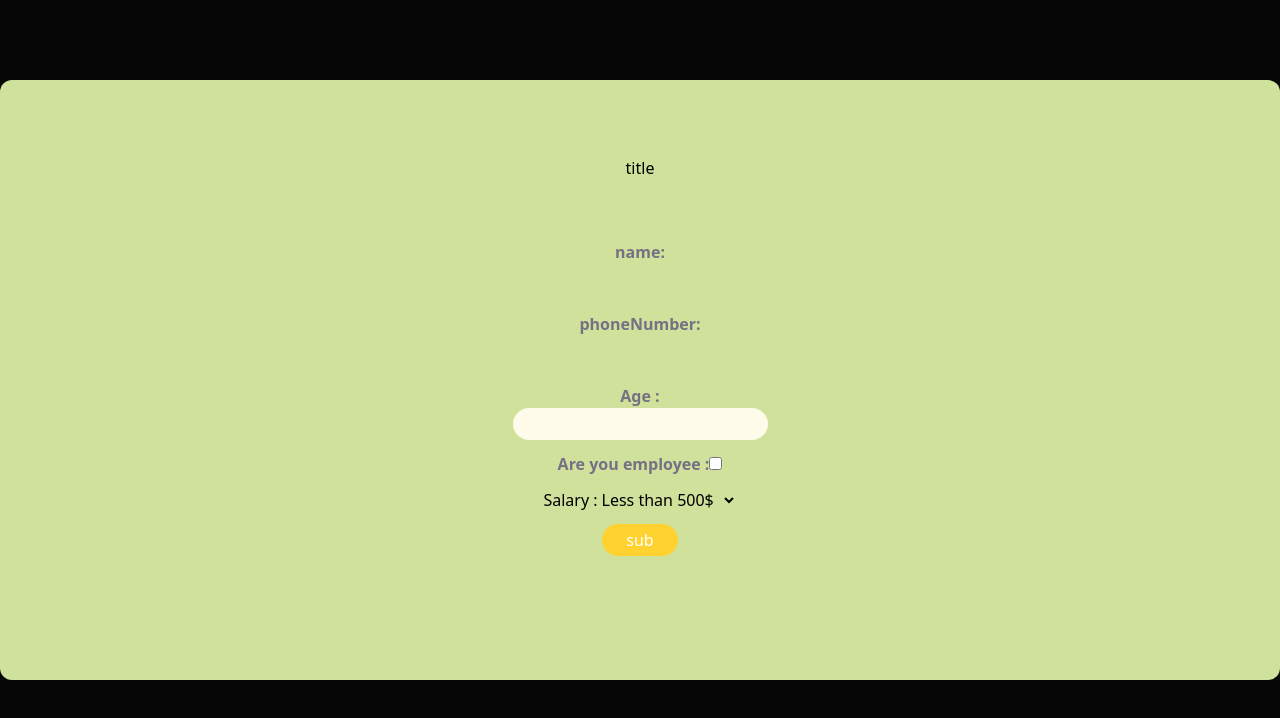
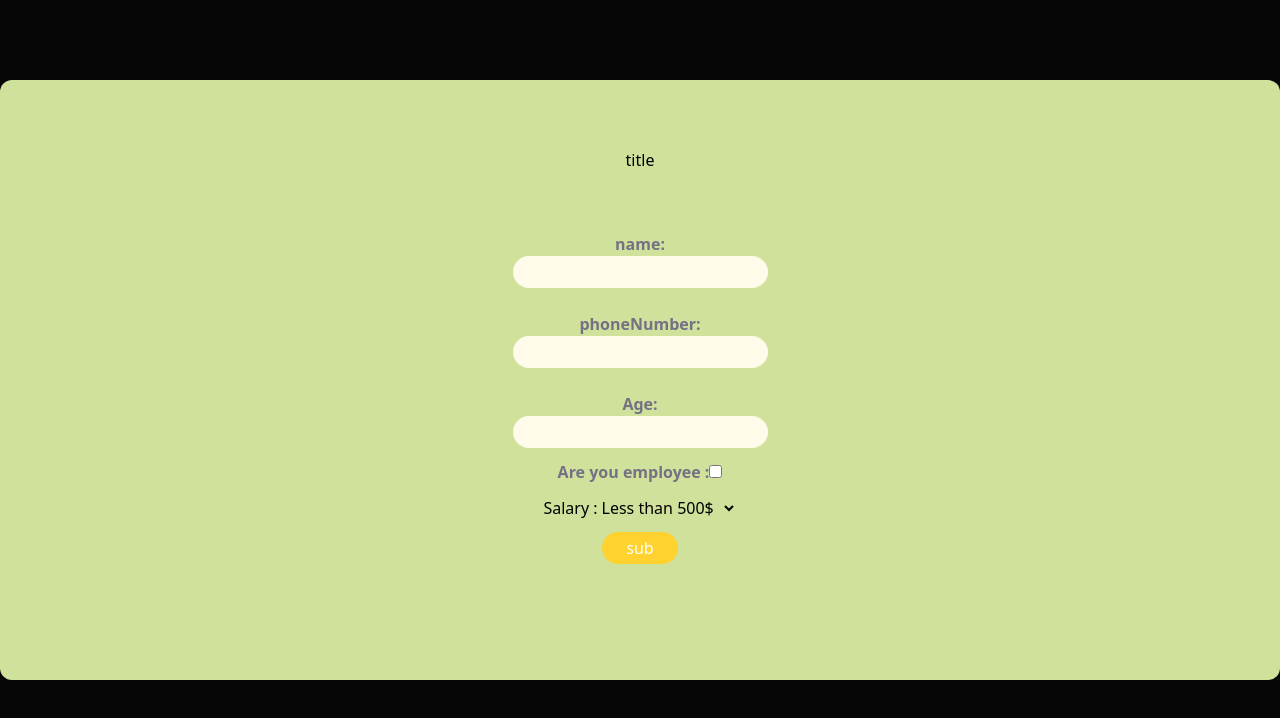
Before and after one commit to rabab003/Loan-Application-Form-TZ, a React (Vite) app: page / in a window 1280 px wide. Shown: the top 718 px of the page. Built offline with nearby package versions, Linux system fonts and the light colour scheme.

Commit message:
code updated

```diff
--- a/src/Components/Form.jsx
+++ b/src/Components/Form.jsx
@@ -143,8 +143,14 @@ function handelCheckNameInput(value){
     setDataForm({...dataForm,name:value})
 
 }
+
 function handelCheckMobileNumberInput(value){
     setDataForm({...dataForm,phoneNumber:value})
+
+}
+
+function handelCheckAgeInput(value){
+    setDataForm({...dataForm,age:value})
 
 }
 
@@ -170,7 +176,7 @@ return (
                 value={dataForm.phoneNumber}/>
 
 
-                <div className='flex flex-col text-center my-3'>
+                {/* <div className='flex flex-col text-center my-3'>
                     <label className='font-semibold text-[#757185]'>Age :</label>
                     <input
                         value={dataForm.age}
@@ -178,7 +184,14 @@ return (
                         type="number"
                         className='rounded-2xl bg-amber-50 outline-none py-1 px-3 w-full'
                     />
-                </div>
+                </div> */}
+
+                <MyInputComponent
+                inputName="Age:"
+                value={dataForm.age}
+                handelChange={handelCheckAgeInput}
+                />
+
                 <div>
                     <label className='font-semibold text-[#757185]'>Are you employee :</label>
                     <input
@@ -188,6 +201,7 @@ return (
                         onChange={handelChecked}
                     />
                 </div>
+
                 <div className='py-3'>
                     <label>Salary :</label>
                     <select
@@ -199,6 +213,7 @@ return (
                         <option>More than 500$</option>
                     </select>
                 </div>
+
                 <button onClick={handleFormSubmit} className={`text-white py-1 px-6 rounded-2xl
                 ${submitActive ? "bg-amber-300": "bg-emerald-500"}`}
                 disabled={submitActive} >
--- a/src/Components/MyInputComponent.jsx
+++ b/src/Components/MyInputComponent.jsx
@@ -6,9 +6,10 @@ export default function MyInputComponent({value, handelChange, inputName}) {
 <div className='flex flex-col text-center my-3'>
       <label className='font-semibold text-[#757185]'>{inputName}</label>
       <input
-
+          className='rounded-2xl bg-amber-50 outline-none py-1 px-3 w-full'
           value={value}
           onChange={(event)=>{
+            console.log(value)
             handelChange(event.target.value)
           }}
         />
```
